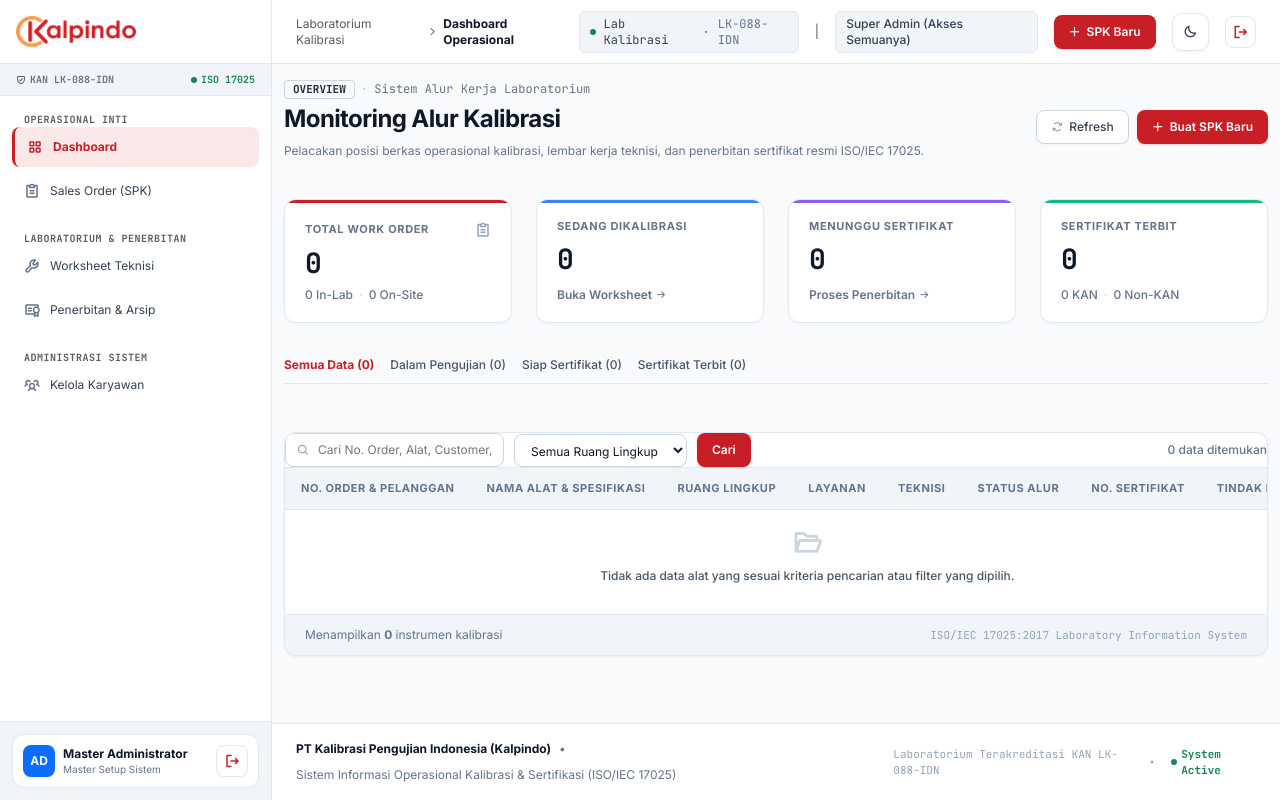
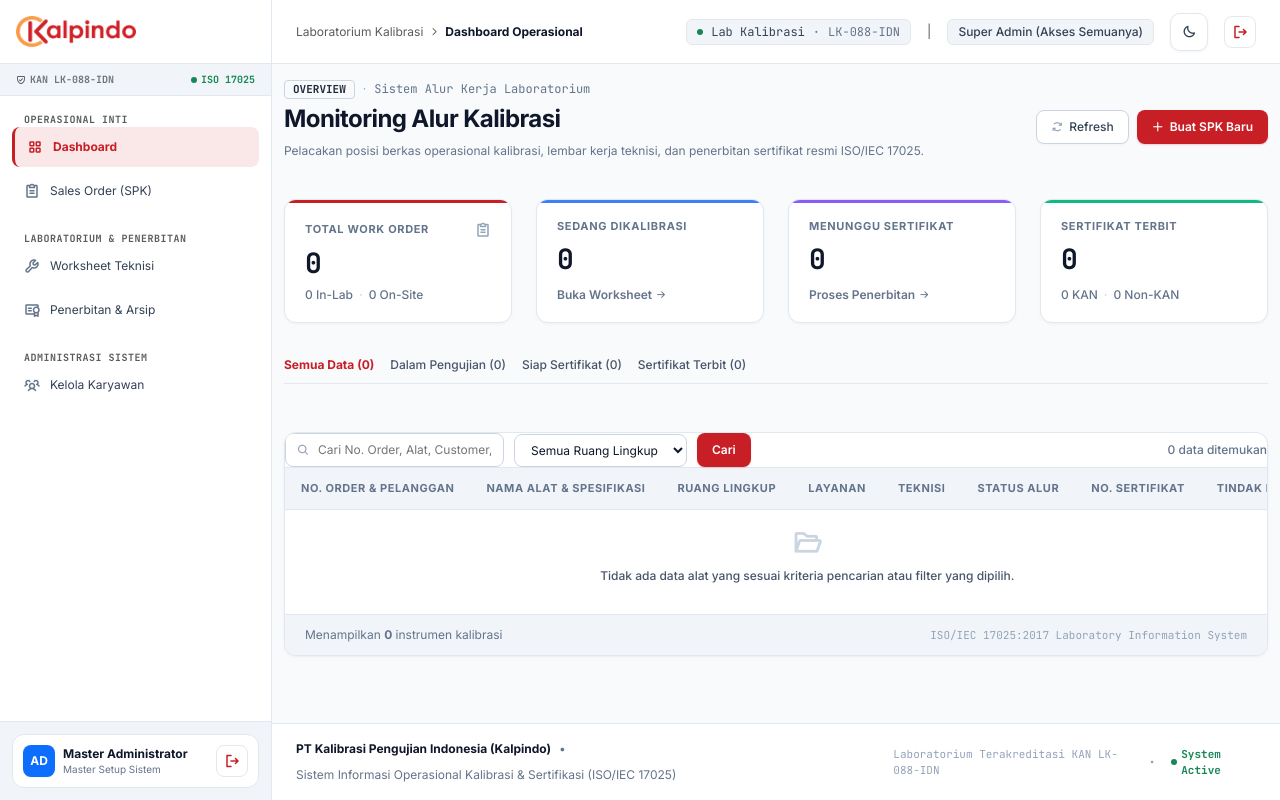
Before and after one commit to radityabhardana/kalpindo_laboratory_management, a PHP site: page /index.php in a window 1280 px wide. Run offline with PHP 8.4, Linux system fonts and the light colour scheme; a user stored in the database is signed in; data comes from the database, SQL or seed files in the repository.

Commit message:
fix(header): remove duplicate SPK button from top navbar

```diff
--- a/includes/header.php
+++ b/includes/header.php
@@ -415,13 +415,6 @@ if (hasRole('SUPER_ADMIN')) {
                     <span class="d-sm-none font-mono"><?= htmlspecialchars($activeRoleInfo['short']) ?></span>
                 </div>
 
-                <!-- Quick Action "+ Input SPK" (Visible if authorized) -->
-                <?php if (hasRole(['SUPER_ADMIN', 'SALES'])): ?>
-                    <a href="orders.php?action=create" class="btn-brand-primary">
-                        <i class="ph-bold ph-plus text-xs"></i>
-                        <span class="d-none d-sm-inline">SPK Baru</span>
-                    </a>
-                <?php endif; ?>
 
                 <!-- Dark / Light Mode Toggle Button -->
                 <button type="button" onclick="toggleTheme()" class="theme-toggle-btn btn-icon" title="Mode Gelap / Terang" aria-label="Toggle dark mode">
```
